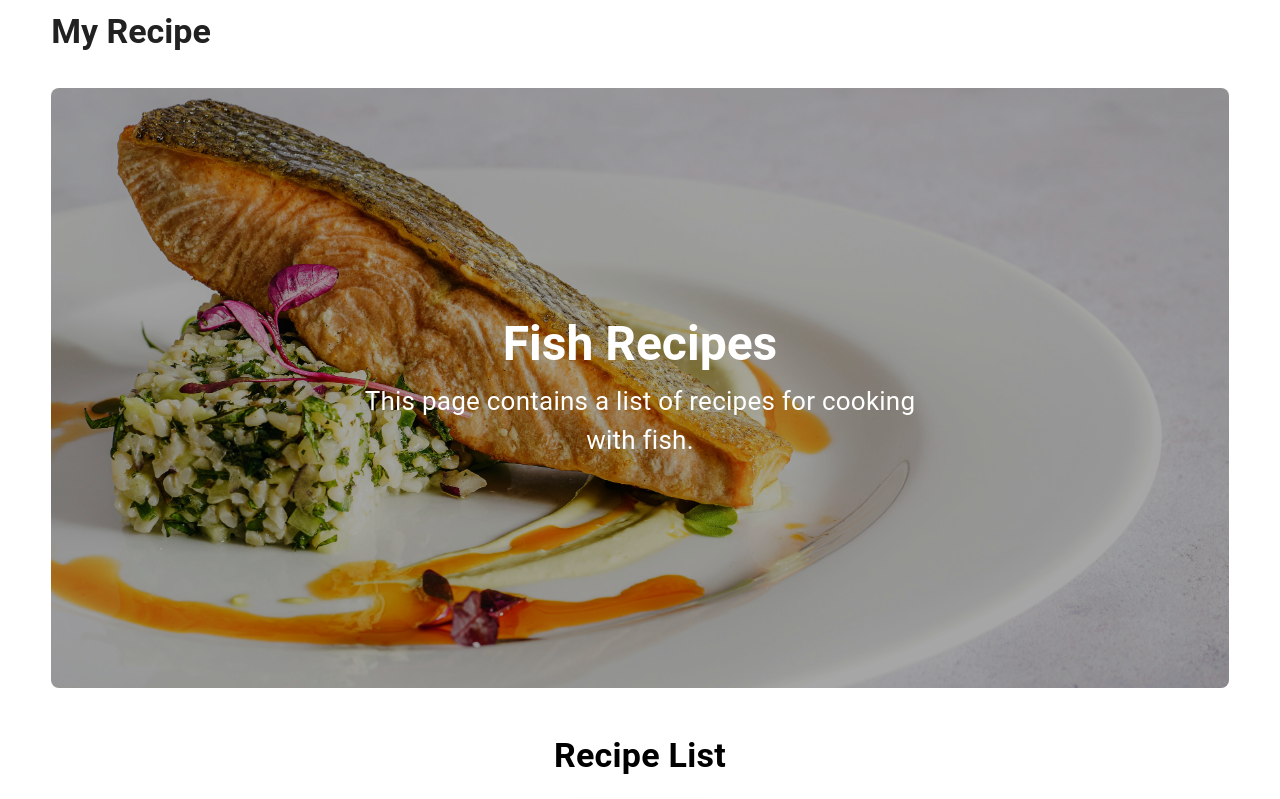
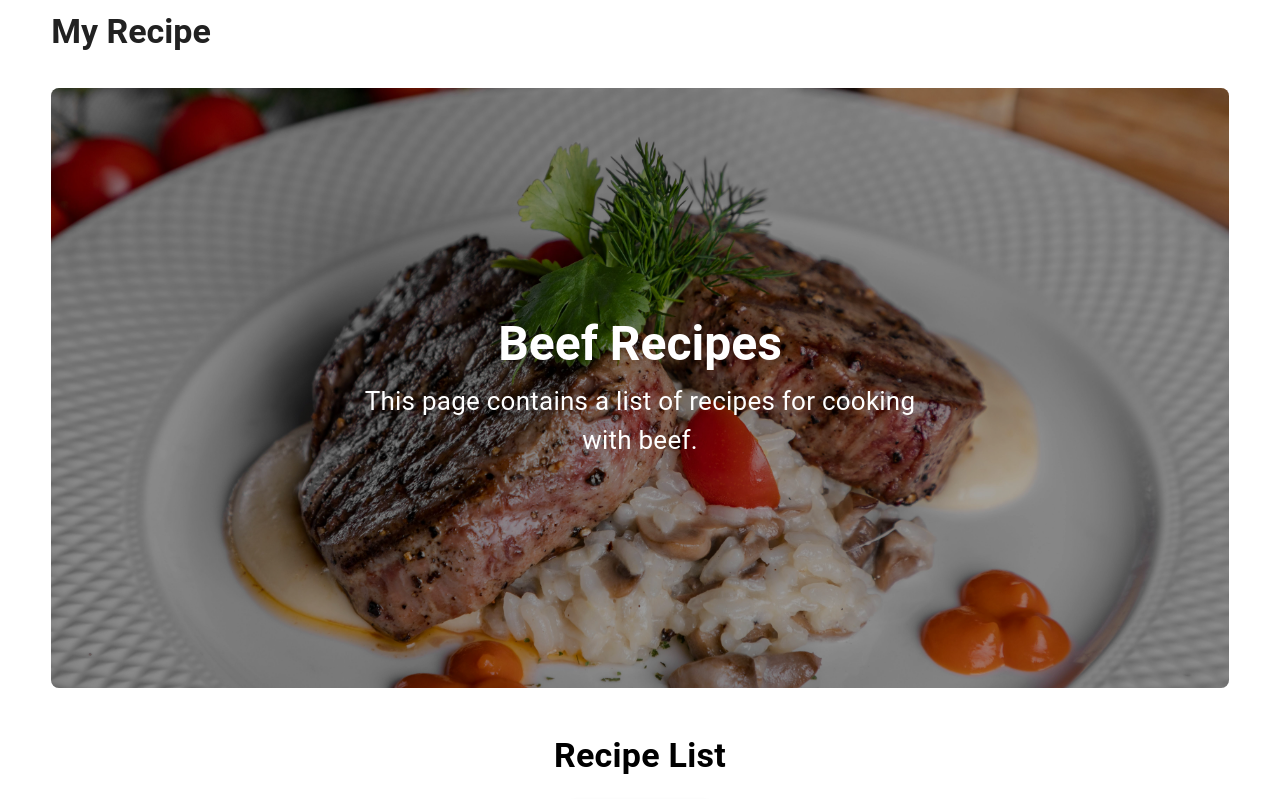
Before and after one commit to nkserveren26/myrecipe-frontend, a React (Create React App) app: page /beef in a window 1280 px wide. Shown: the top 799 px of the page. Built offline with nearby package versions, Linux system fonts and the light colour scheme.

Commit message:
Beefページのヒーローヘッダー変更

```diff
--- a/src/components/page/Beef.tsx
+++ b/src/components/page/Beef.tsx
@@ -1,6 +1,6 @@
 import React from "react";
 import { HeroHeader } from "../header/HeroHeader";
-import FishHeaderImage from "../../images/FishHeaderImage.jpg";
+import BeefHeaderImage from "../../images/BeefHeaderImage.jpg";
 import AqquaPazza from "../../images/aqqua_pazza.jpg";
 import SabaShioyaki from "../../images/saba_shioyaki.jpg";
 import SalmonMeunière from "../../images/salmon_meunière.jpg";
@@ -52,9 +52,9 @@ export const Beef: React.FC = () => {
     return (
         <>
             <HeroHeader
-                backgroundImage={FishHeaderImage}
-                title="Fish Recipes"
-                description="This page contains a list of recipes for cooking with fish."
+                backgroundImage={BeefHeaderImage}
+                title="Beef Recipes"
+                description="This page contains a list of recipes for cooking with beef."
                 descriptionFontSize={26}
             />
             <Box>
```
Also changed, not shown: src/images/BeefHeaderImage.jpg (added).
